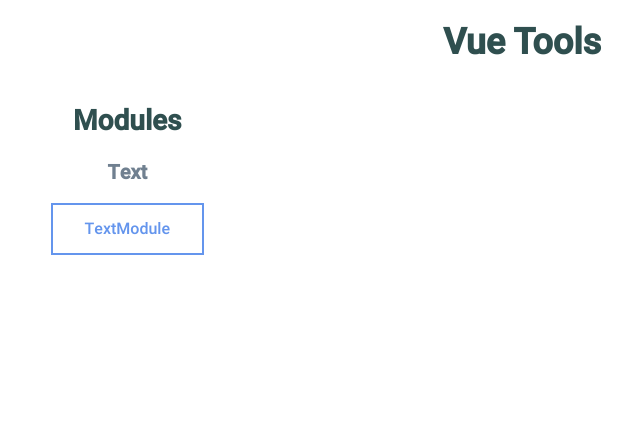
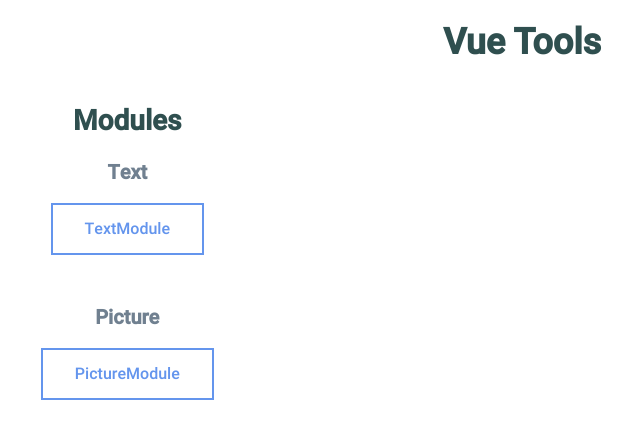
Before and after one commit to aclarke211/vue-tools, a Vue app: page / in a window 1280 px wide. Shown: the top 438 px of the page, without its empty margins (118-758 px from the left). Built offline with nearby package versions, Linux system fonts and the light colour scheme.

Commit message:
Add another module.

```diff
--- a/src/modules/base/modules-list.js
+++ b/src/modules/base/modules-list.js
@@ -5,4 +5,10 @@ export default {
       srcFile: () => import('../TextModule.vue'),
     },
   ],
+  picture: [
+    {
+      name: 'PictureModule',
+      srcFile: () => import('../PictureModule.vue'),
+    },
+  ],
 };
```
